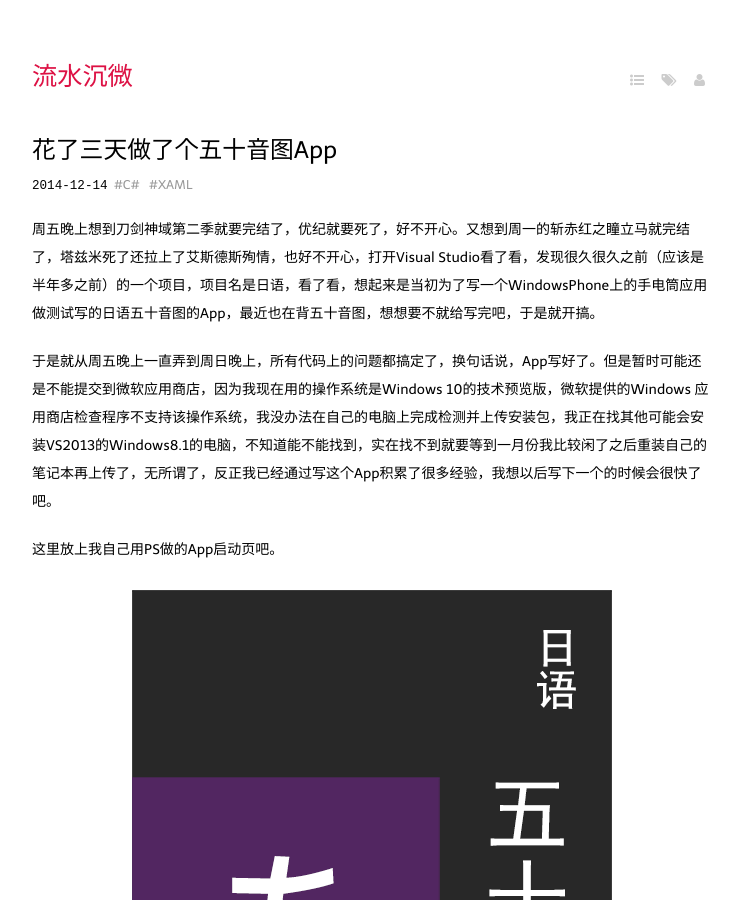
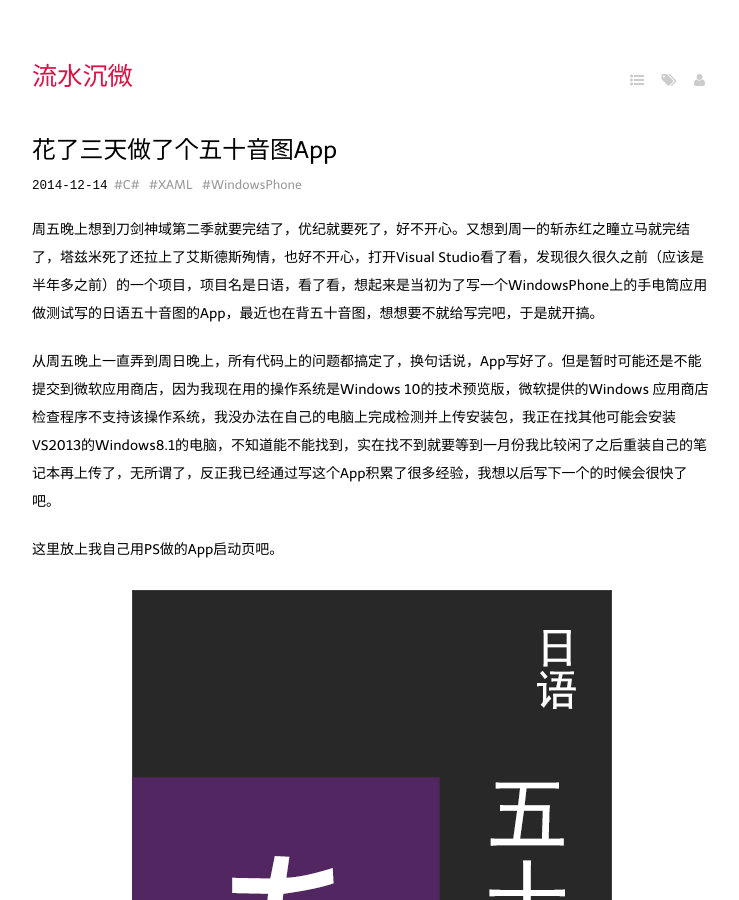
Before and after one commit to keaising/blogs, a Jekyll site: the page built from _posts/2014-12-14-First-Windows-Phone-App.markdown, in a window 1280 px wide and 900 px high. Shown: the whole window, without its empty margins (268-1007 px from the left). Built offline with Jekyll 4.4.1, drawn with Linux system fonts in a browser that asks for light colours; some web fonts are replaced; Markdown is read by kramdown in place of the engine named in the settings; a script that is not in the unit is left out; some of the changed lines change nothing that is shown.

Commit message:
add a new post

```diff
--- a/_posts/2014-12-14-First-Windows-Phone-App.markdown
+++ b/_posts/2014-12-14-First-Windows-Phone-App.markdown
@@ -5,6 +5,7 @@
 tags:
   - C#
   - XAML
+  - WindowsPhone
 ---
 
 <!--
@@ -15,7 +16,7 @@
 
 周五晚上想到刀剑神域第二季就要完结了，优纪就要死了，好不开心。又想到周一的斩赤红之瞳立马就完结了，塔兹米死了还拉上了艾斯德斯殉情，也好不开心，打开Visual Studio看了看，发现很久很久之前（应该是半年多之前）的一个项目，项目名是日语，看了看，想起来是当初为了写一个WindowsPhone上的手电筒应用做测试写的日语五十音图的App，最近也在背五十音图，想想要不就给写完吧，于是就开搞。
 
-于是就从周五晚上一直弄到周日晚上，所有代码上的问题都搞定了，换句话说，App写好了。但是暂时可能还是不能提交到微软应用商店，因为我现在用的操作系统是Windows 10的技术预览版，微软提供的Windows 应用商店检查程序不支持该操作系统，我没办法在自己的电脑上完成检测并上传安装包，我正在找其他可能会安装VS2013的Windows8.1的电脑，不知道能不能找到，实在找不到就要等到一月份我比较闲了之后重装自己的笔记本再上传了，无所谓了，反正我已经通过写这个App积累了很多经验，我想以后写下一个的时候会很快了吧。
+从周五晚上一直弄到周日晚上，所有代码上的问题都搞定了，换句话说，App写好了。但是暂时可能还是不能提交到微软应用商店，因为我现在用的操作系统是Windows 10的技术预览版，微软提供的Windows 应用商店检查程序不支持该操作系统，我没办法在自己的电脑上完成检测并上传安装包，我正在找其他可能会安装VS2013的Windows8.1的电脑，不知道能不能找到，实在找不到就要等到一月份我比较闲了之后重装自己的笔记本再上传了，无所谓了，反正我已经通过写这个App积累了很多经验，我想以后写下一个的时候会很快了吧。
 
 这里放上我自己用PS做的App启动页吧。
 
@@ -25,16 +26,16 @@
 
 还是稍微盘点一下学到的东西和以后需要注意的地方
 
-* 熟悉了XAML各个控件的用法
-* 稍微了解了下XAML和C#代码之间是如何互动的，虽然没用过
-* 通过设置按钮事件实现页面切换
+1. 熟悉了XAML各个控件的用法
+2. 稍微了解了下XAML和C#代码之间是如何互动的，虽然没用过
+3. 通过设置按钮事件实现页面切换
 
 还有很多没有做到和需要学习的
 
-* json数据格式，你敢相信我的五十音图全是一个个自己排的吗，因为我不会用json数据格式Orz
-* WindowsPhone8.1 返回键的设定和应用生命管理，实在是有点烦，为什么不能直接把返回键的触摸写成一个事件啊！
-* 在应用中使用图片、音频、视频等多媒体问题，App的『关于』页面为了达到跟启动页一样的效果，我写了一个上午的XAML代码，好烦。。。
-* 哎呀呀太多了，就先说这么多吧，下一次写一个播放白噪声的软件，我特别喜欢我手机上那个叫『聆雨』的App，其实就是播放白噪声。。。我还需要慢慢学好多，其实这些都是暑假在微软虚拟学院学过一点的，好多都忘了Orz。。。
+1. json数据格式，你敢相信我的五十音图全是一个个自己排的吗，因为我不会用json数据格式Orz
+2. WindowsPhone8.1 返回键的设定和应用生命管理，实在是有点烦，为什么不能直接把返回键的触摸写成一个事件啊！
+3. 在应用中使用图片、音频、视频等多媒体问题，App的『关于』页面为了达到跟启动页一样的效果，我写了一个上午的XAML代码，好烦。。。
+4. 哎呀呀太多了，就先说这么多吧，下一次写一个播放白噪声的软件，我特别喜欢我手机上那个叫『聆雨』的App，其实就是播放白噪声。。。我还需要慢慢学好多，其实这些都是暑假在微软虚拟学院学过一点的，好多都忘了Orz。。。
 
 接下来就要投身到漫无止尽的一月去跟各个科目的结课作业奋战了，感觉很痛苦，不过好歹快要回家了，还是很安心。
 
```
